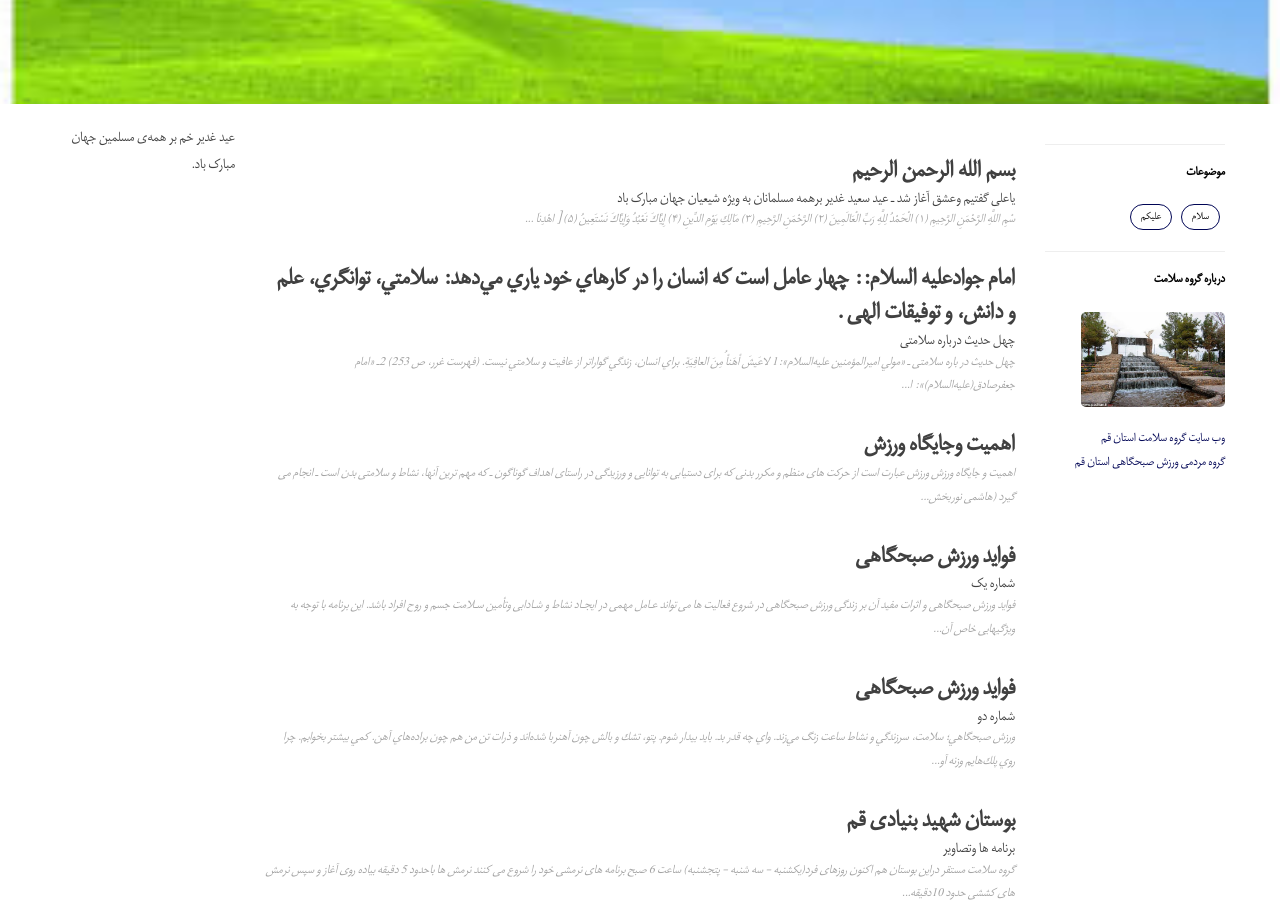
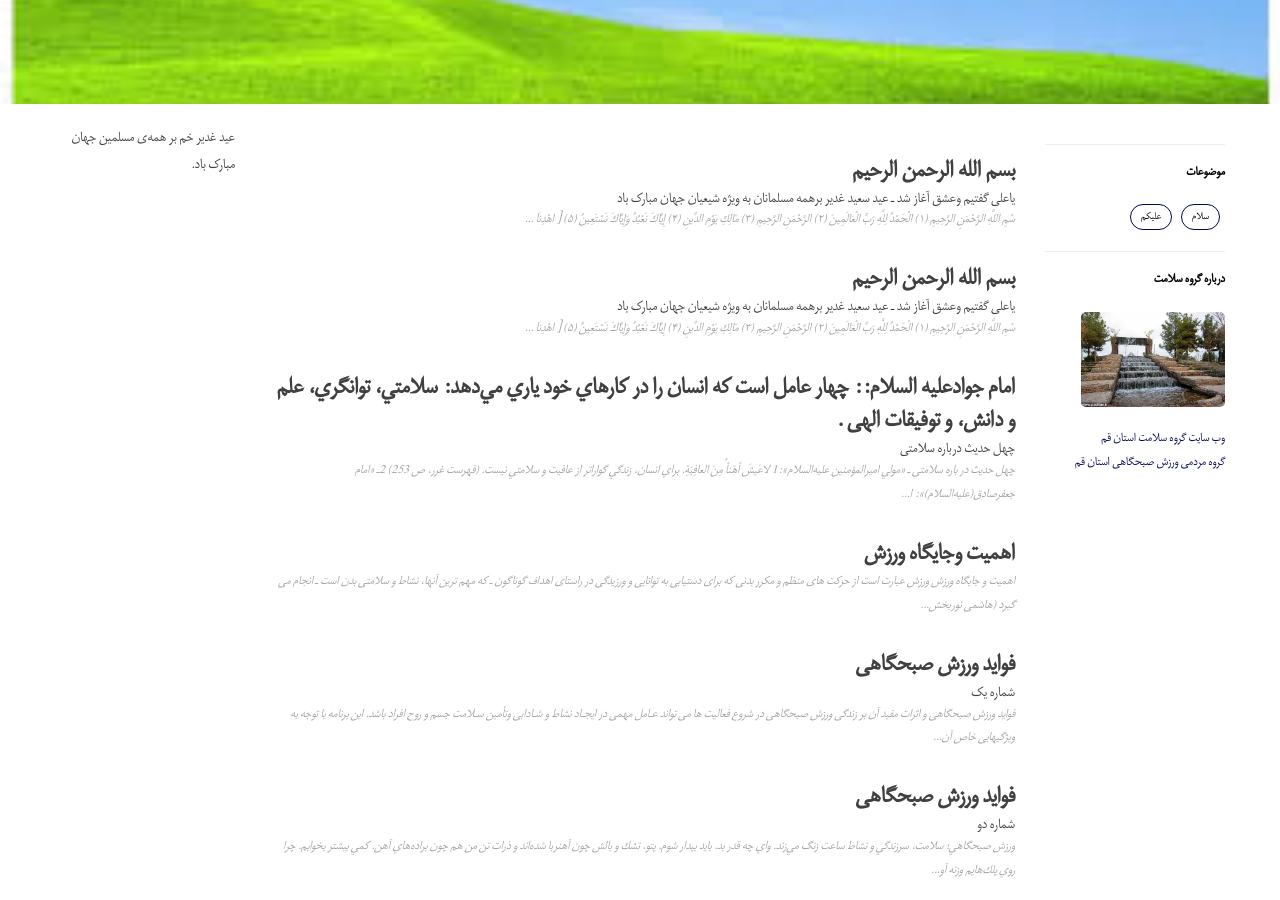
Before and after one commit to grouh-salamat/grouh-salamat.github.io, a Jekyll site: the page built from index.html, in a window 1280 px wide and 900 px high, scrolled down 314 px. Built offline with Jekyll 4.4.1, drawn with Linux system fonts in a browser that asks for light colours; the list of posts is cut into pages by our own code.

Commit message:
remove space 2

```diff
--- a/_posts/2017-06-28-p21.markdown
+++ b/_posts/2017-06-28-p21.markdown
@@ -7,7 +7,7 @@ author:     "قاسمی"
 header-img: "img/images.jpg"
 catalog: true
 tags:
- سلام علیکم
+ اهمیت‌ورزش امام‌سجاد سلامتی‌بدن
 ---
 
 
--- /dev/null
+++ b/_posts/2017-08-22-p200.markdown
@@ -0,0 +1,49 @@
+---
+layout:     post
+title:      "بسم الله الرحمن الرحیم "
+subtitle:   "یاعلی گفتیم وعشق آغاز شد ـ عید سعید غدیر برهمه مسلمانان  به ویژه شیعیان جهان مبارک باد "
+date:       2017-08-22 12:00:00
+author:     "قاسمی"
+header-img: "img/download.jpg"
+catalog: true
+tags:
+ سلام
+---
+
+سْمِ اللَّهِ الرَّحْمَنِ الرَّحِيمِ ﴿۱﴾
+
+الْحَمْدُ لِلَّهِ رَبِّ الْعَالَمِينَ ﴿۲﴾
+
+الرَّحْمَنِ الرَّحِيمِ ﴿۳﴾
+
+مَالِكِ يَوْمِ الدِّينِ ﴿۴﴾
+
+إِيَّاكَ نَعْبُدُ وَإِيَّاكَ نَسْتَعِينُ ﴿۵﴾
+[
+اهْدِنَا الصِّرَاطَ الْمُسْتَقِيمَ ﴿۶﴾
+
+صِرَاطَ الَّذِينَ أَنْعَمْتَ عَلَيْهِمْ غَيْرِ الْمَغْضُوبِ عَلَيْهِمْ وَلَا الضَّالِّينَ ﴿۷﴾
+
+
+
+<img style="float: right;width=100px;height:100px" src="https://github.com/grouh-salamat/grouh-salamat.github.io/raw/master/img/quran.png">
+
+
+
+
+
+
+
+سلامتی ازنعمت های الهی است
+
+
+بسم الله الرحمن الرحیم
+
+ازخداوند متعال برای شما سلامتی وموفقیت خواستارم .بدین وسیله
+با تبریک اعیاد قربان وغدیر،به اطلاع اعضاءگروه سلامت وعموم علاقمندان می رسانیم که
+باتوکل  ویاری وکمک خداوند متعال اولین مجموعه اطلاع رسانی
+( وب سایت )گروه سلامت
+در شانزدهم مرداد سال 1396   به نشانی gsqom.ir راه اندازی شد.
+برای ارتباط با مدیریت وب سایت به آدرس ایمیل gsqom.ir@gmail.com مطالب خود را ارسال کنید.
+
+با سپاس فراوان
```
